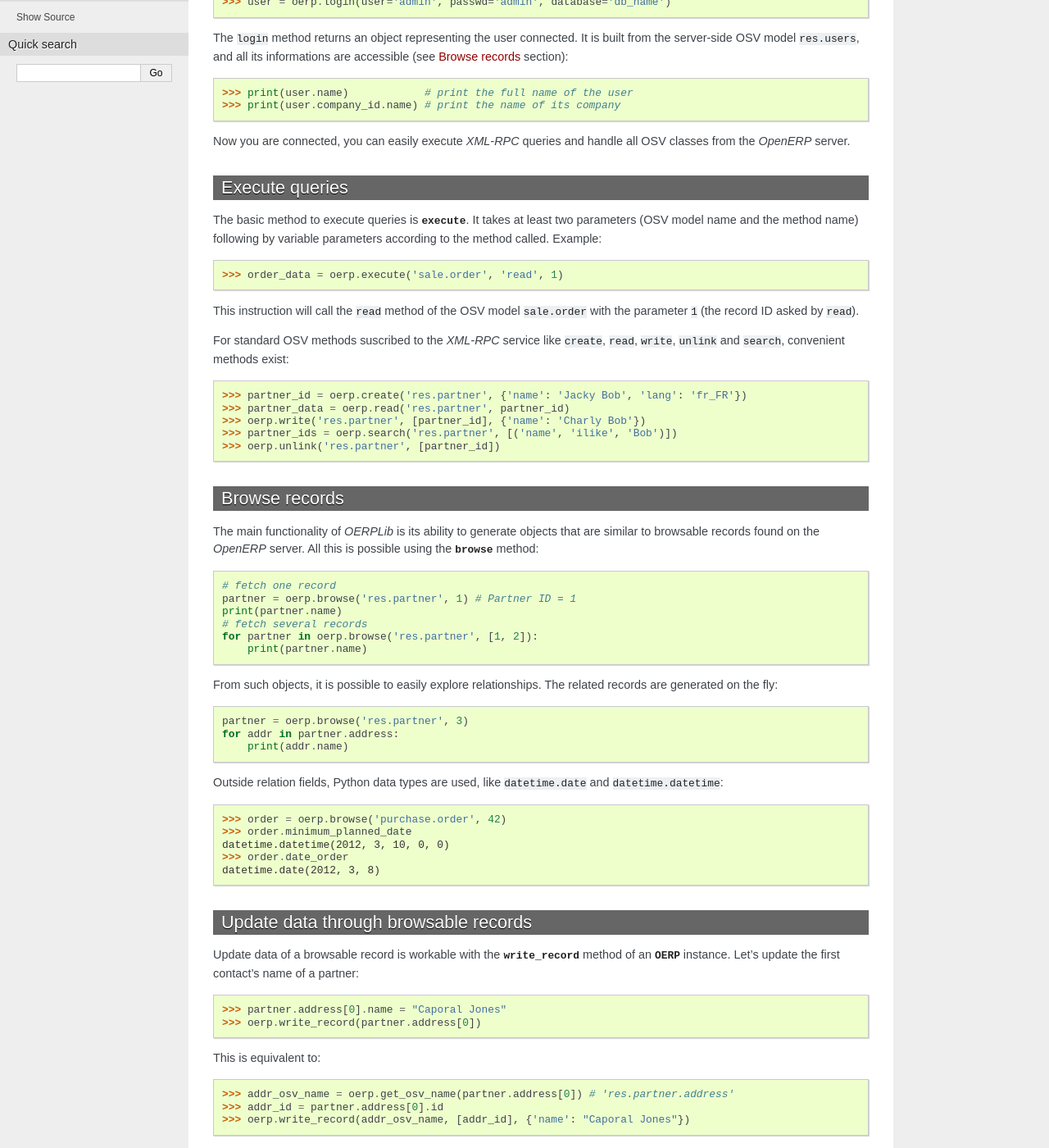
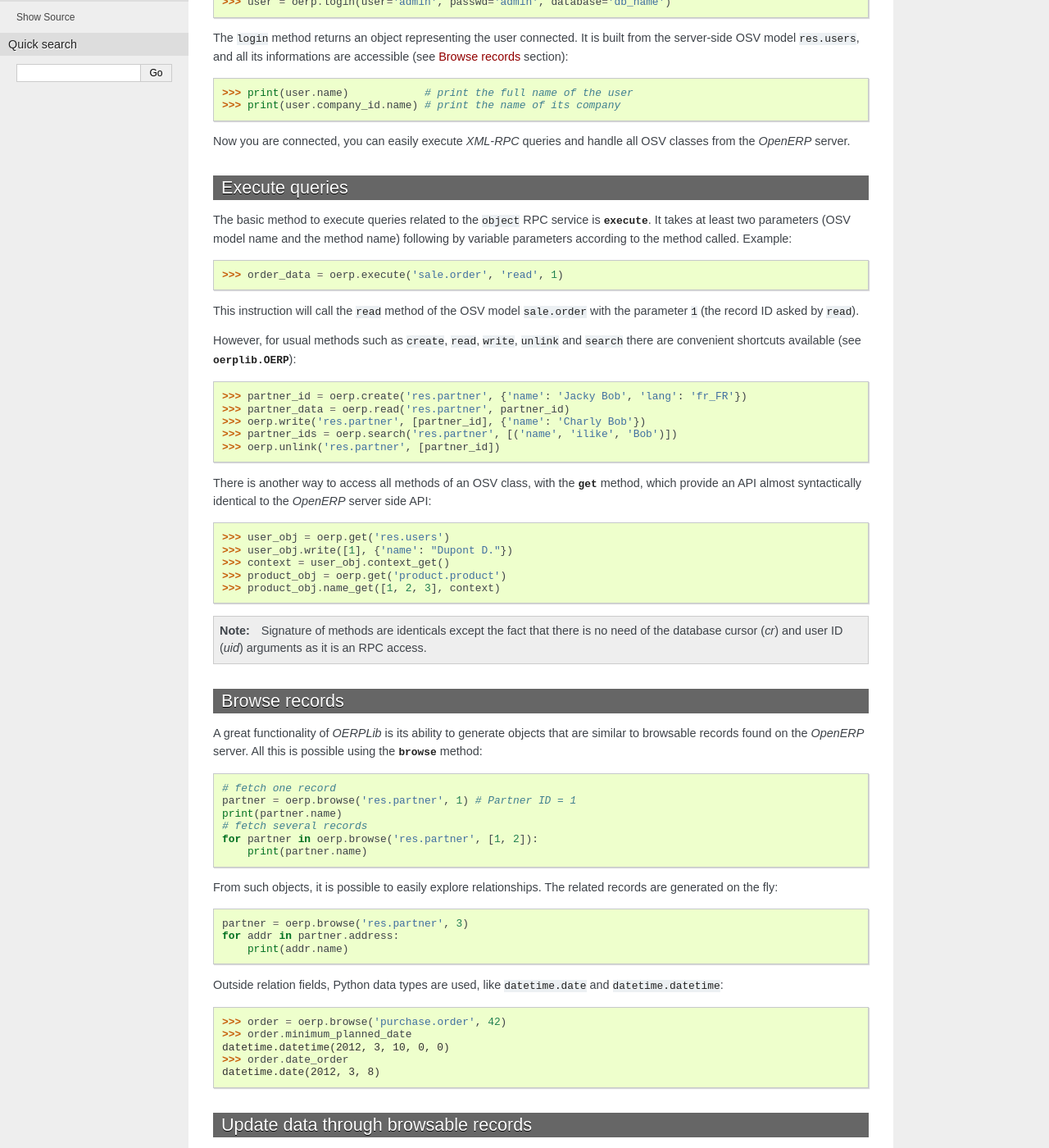
Before and after one commit to osiell/oerplib, a Sphinx documentation site: the page built from doc/source/tutorials.rst, in a window 1280 px wide and 1400 px high, scrolled down 538 px. Shown: the whole window at 82% size. Built offline with Sphinx 7.4.7, drawn with Linux system fonts in a browser that asks for light colours.

Commit message:
Documentation updated

```diff
--- a/doc/source/tutorials.rst
+++ b/doc/source/tutorials.rst
@@ -40,7 +40,8 @@ classes from the `OpenERP` server.
 Execute queries
 ---------------
 
-The basic method to execute queries is :func:`execute <oerplib.OERP.execute>`.
+The basic method to execute queries related to the ``object`` RPC service is
+:func:`execute <oerplib.OERP.execute>`.
 It takes at least two parameters (OSV model name and the method name)
 following by variable parameters according to the method called. Example::
 
@@ -49,8 +50,9 @@ following by variable parameters according to the method called. Example::
 This instruction will call the ``read`` method of the OSV model ``sale.order``
 with the parameter ``1`` (the record ID asked by ``read``).
 
-For standard OSV methods suscribed to the `XML-RPC` service like ``create``,
-``read``, ``write``, ``unlink`` and ``search``, convenient methods exist::
+However, for usual methods such as ``create``, ``read``, ``write``, ``unlink``
+and ``search`` there are convenient shortcuts available (see
+:class:`oerplib.OERP`)::
 
     >>> partner_id = oerp.create('res.partner', {'name': 'Jacky Bob', 'lang': 'fr_FR'})
     >>> partner_data = oerp.read('res.partner', partner_id)
@@ -58,12 +60,27 @@ For standard OSV methods suscribed to the `XML-RPC` service like ``create``,
     >>> partner_ids = oerp.search('res.partner', [('name', 'ilike', 'Bob')])
     >>> oerp.unlink('res.partner', [partner_id])
 
+There is another way to access all methods of an OSV class, with the
+:func:`get <oerplib.OERP.get>` method, which provide an API
+almost syntactically identical to the `OpenERP` server side API::
+
+    >>> user_obj = oerp.get('res.users')
+    >>> user_obj.write([1], {'name': "Dupont D."})
+    >>> context = user_obj.context_get()
+    >>> product_obj = oerp.get('product.product')
+    >>> product_obj.name_get([1, 2, 3], context)
+
+.. note::
+    Signature of methods are identicals except the fact that there is no need
+    of the database cursor (`cr`) and user ID (`uid`) arguments as it is an
+    RPC access.
+
 .. _browse-records:
 
 Browse records
 --------------
 
-The main functionality of `OERPLib` is its ability to generate objects that are
+A great functionality of `OERPLib` is its ability to generate objects that are
 similar to browsable records found on the `OpenERP` server. All this
 is possible using the :func:`browse <oerplib.OERP.browse>` method::
 
```
